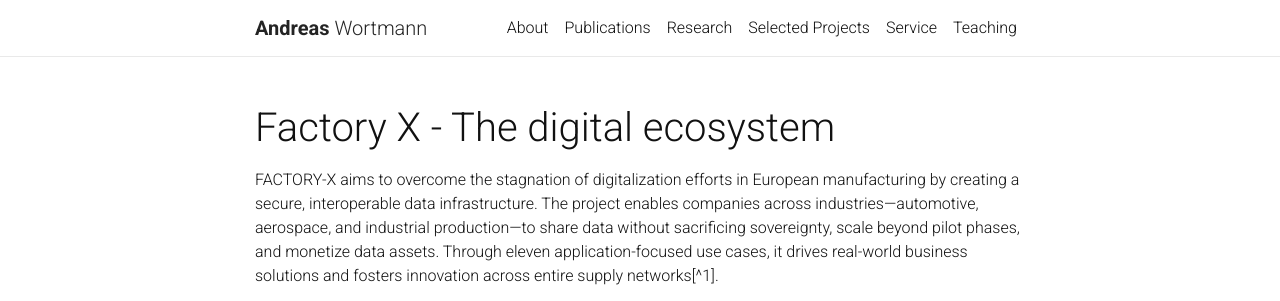
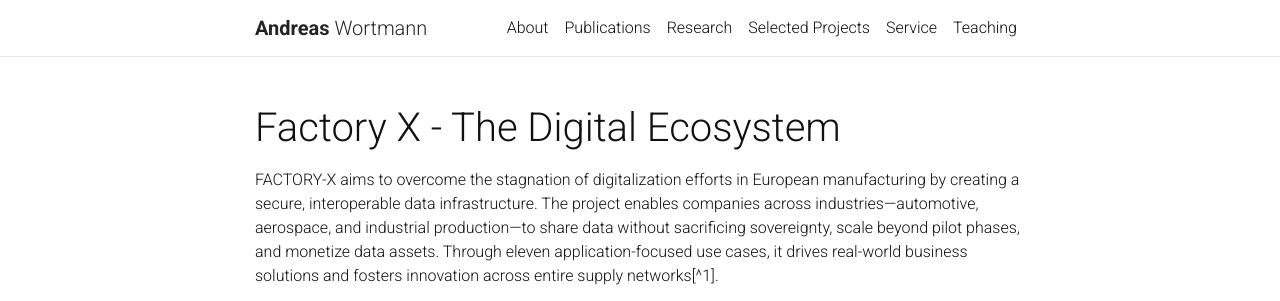
Before and after one commit to awortmann/awortmann.github.io, a Jekyll site: the page built from _projects/bmwe-fx.md, in a window 1280 px wide. Shown: the top 301 px of the page. Built offline with Jekyll 4.4.1, drawn with Linux system fonts in a browser that asks for light colours; nearby versions of some CDN libraries; a style sheet for code colours, icons or effects is not loaded.

Commit message:
Minor update

```diff
--- a/_projects/bmwe-fx.md
+++ b/_projects/bmwe-fx.md
@@ -1,6 +1,6 @@
 ---
 layout: page
-title: Factory X - The digital ecosystem
+title: Factory X - The Digital Ecosystem
 description:
 img: /assets/img/project-bmwe-fx.jpg
 importance: 1
```
